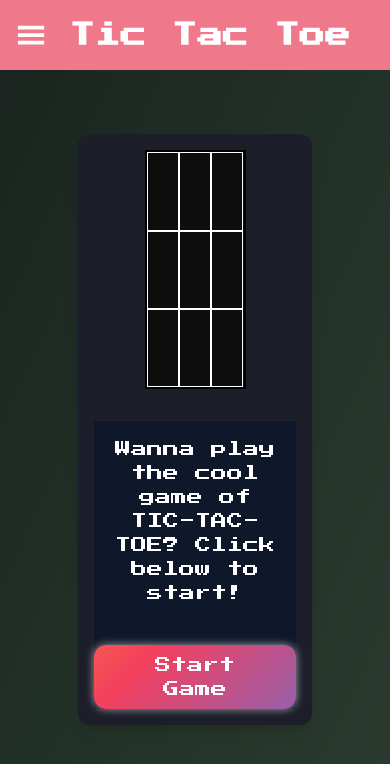
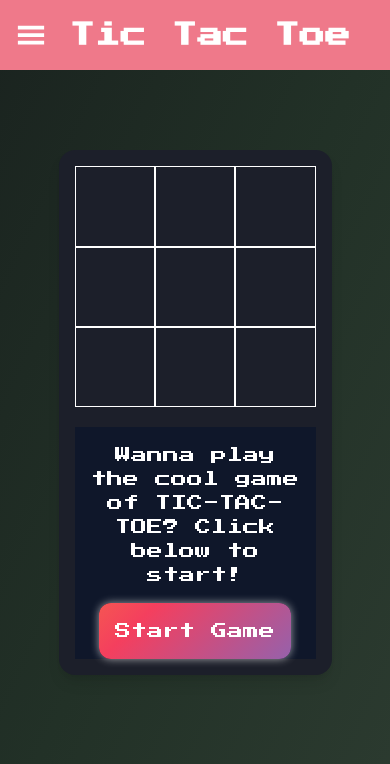
Before and after one commit to ray-kunal/Reactus-July, a React (Vite) app: page / in a window 390 px wide. Shown: the top 764 px of the page. Built offline with nearby package versions, Linux system fonts and the light colour scheme.

Commit message:
responsivity added for maximum devices

```diff
--- a/src/App.jsx
+++ b/src/App.jsx
@@ -85,7 +85,6 @@ function App() {
       updateScore("player2", "tie");
       setStatus("draw");
     }
-
   };
 
   const resetGame = () => {
@@ -141,15 +140,15 @@ function App() {
 
   return (
     <div
-      className="bg-gradient-to-br from-[#1a231f] via-[#223127] to-[#2c3b30] w-screen h-screen flex flex-col gap-[4rem] items-center main relative"
+      className="bg-gradient-to-br from-[#1a231f] via-[#223127] to-[#2c3b30] w-full h-screen flex flex-col gap-20 sm:gap-24 items-center main relative"
       ref={main}
     >
-      <Navbar className="absolute top-0 left-0 w-[100%] border-2 border-white"/>
+      <Navbar className="absolute top-0 left-0 w-full border-2 border-white" />
       <div
-        className="w-[60%] h-[70%] bg-[#1C1F2A] p-4 flex flex-col items-center justify-start gap-8 shadow-lg rounded-xl"
+        className=" w-[70%] h-auto bg-[#1C1F2A] p-4 flex flex-col items-center justify-start gap-5 shadow-lg rounded-2xl"
         ref={boardRef}
       >
-        <div className="grid grid-cols-3 grid-rows-3 w-[50%] h-[50%] border-2 bg-[#0e0d0d]">
+        <div className="grid grid-cols-3 grid-rows-3 w-full aspect-square max-w-[400px] sm:max-w-[300px]">
           {[...Array(gridSize)].map((_, row) =>
             [...Array(gridSize)].map((_, col) => {
               const index = row * gridSize + col;
@@ -170,11 +169,11 @@ function App() {
           )}
         </div>
 
-        <div className="w-full flex-1 flex flex-col items-center justify-center gap-6 bg-[#0f172a]">
+        <div className="w-full flex flex-col items-center justify-center sm:gap-10 lg:gap-8 bg-[#0f172a]">
           {start ? (
-            <div className="flex gap-4 w-full h-full">
+            <div className="flex gap-4 w-full h-full rounded-2xl">
               {(status === "win" || status === "draw") && (
-                <div className="absolute top-1/2 left-1/2 transform -translate-x-1/2 -translate-y-1/2 flex flex-col gap-6 justify-center items-center font-retro bg-[#000]  text-white w-[100%] h-[40%] text-center p-6">
+                <div className="absolute top-1/2 left-1/2 transform -translate-x-1/2 -translate-y-1/2 flex flex-col gap-6 justify-center items-center font-retro bg-[#000]  text-white w-[100%] lg:h-[40%] sm:h-[20%] text-center p-6">
                   {status === "win" ? (
                     <h2>
                       {activePlayer.name === players.player1.name
@@ -194,17 +193,20 @@ function App() {
                 </div>
               )}
 
+              <div className="w-full flex justify-between items-start p-4 rounded-2xl text-white font-retro">
                 <div
-                className="flex flex-col gap-4 text-white text-center font-retro flex-1 rounded-2xl"
+                  className="flex flex-col text-center sm:gap-6 lg:gap-4 w-[50%] rounded-2xl"
                   ref={(el) => (activePlayerElement.current[0] = el)}
                 >
                   <PlayerDetails player={players.player1} />
                 </div>
+
                 <div
-                className="flex flex-col gap-4 text-white text-center font-retro flex-1 p-4 rounded-2xl"
+                  className="flex flex-col text-center sm:gap-6 lg:gap-4 w-[50%] rounded-2xl"
                   ref={(el) => (activePlayerElement.current[1] = el)}
                 >
                   <PlayerDetails player={players.player2} />
+                </div>
               </div>
             </div>
           ) : (
@@ -213,7 +215,7 @@ function App() {
                 Wanna play the cool game of TIC-TAC-TOE? Click below to start!
               </h1>
               <button
-                className="font-retro glow-diagonal rounded-xl px-6 py-2 bg-green-500"
+                className="font-retro glow-diagonal rounded-xl p-4 bg-green-500"
                 onClick={() => setStart(true)}
               >
                 Start Game
--- a/src/components/GridBox.jsx
+++ b/src/components/GridBox.jsx
@@ -14,7 +14,8 @@ function GridBox({ gridId, onGridClick, start, row, col, value }) {
   };
 
   const checkStart = () => {
-    if (start && !value) { // Only allow click if started and cell is empty
+    if (start && !value) {
+      // Only allow click if started and cell is empty
       updateAndCheck();
     }
   };
@@ -22,13 +23,13 @@ function GridBox({ gridId, onGridClick, start, row, col, value }) {
   // Determine styling based on the value
   const getButtonStyles = () => {
     if (!value) {
-      return "border border-[#ffffff] flex items-center justify-center text-4xl font-retro font-bold";
+      return "border border-[#ffffff] flex items-center justify-center text-[clamp(1.5rem,6vw,4rem)] font-retro font-bold";
     }
 
     if (value === players.player1.Symbol) {
-      return "border border-[#ffffff] flex items-center justify-center text-4xl font-retro font-bold bg-white text-red-600";
+      return "border border-[#ffffff] flex items-center justify-center text-[clamp(1.5rem,6vw,4rem)] font-retro font-bold bg-white text-red-600";
     } else {
-      return "border border-[#ffffff] flex items-center justify-center text-4xl font-retro font-bold bg-black text-white";
+      return "border border-[#ffffff] flex items-center justify-center text-[clamp(1.5rem,6vw,4rem)] font-retro font-bold bg-black text-white";
     }
   };
 
--- a/src/components/PlayerDetails.jsx
+++ b/src/components/PlayerDetails.jsx
@@ -10,18 +10,18 @@ function PlayerDetails({ player }) {
   const playerStats = scores[playerKey]
   return (
     <>
-      <div className="text-2xl p-2">{player.name}</div>
+      <div className="text-[0.8rem] sm:text-xl md:text-2xl lg:text-3xl p-2">{player.name}</div>
       <div className="flex flex-col gap-[0.5rem] flex-1 p-2">
-        <h1 className="w-[100%] text-left text-xl">
+        <h1 className="w-[100%] text-left text-[0.6rem] sm:text-lg md:text-xl lg:text-2xl">
           wins:{playerStats.win}
         </h1>
-        <h1 className="w-[100%] text-left text-xl">
+        <h1 className="w-[100%] text-left text-[0.6rem] sm:text-lg md:text-xl lg:text-2xl">
           loss:{playerStats.loose}
         </h1>
-        <h1 className="w-[100%] text-left text-xl">
+        <h1 className="w-[100%] text-left text-[0.6rem] sm:text-lg md:text-xl lg:text-2xl">
           symbol: {player.Symbol}
         </h1>
-        <h1 className="w-[100%] text-left text-xl">Tie:{playerStats.tie}</h1>
+        <h1 className="w-[100%] text-left text-[0.6rem] sm:text-lg md:text-xl lg:text-2xl">Tie:{playerStats.tie}</h1>
       </div>
     </>
   );
--- a/src/index.css
+++ b/src/index.css
@@ -3,7 +3,16 @@
 .font-retro {
   font-family: 'Press Start 2P', monospace;
 }
-
+body{
+  box-sizing: border-box;
+  margin:0;
+  padding: 0;
+}
+.main{
+  box-sizing: border-box;
+  margin: 0;
+  padding: 0;
+}
 @keyframes diagonalGlow {
   0% {
     background-position: 0% 100%;
```
Lines whose indentation alone changed are shown as unchanged.
